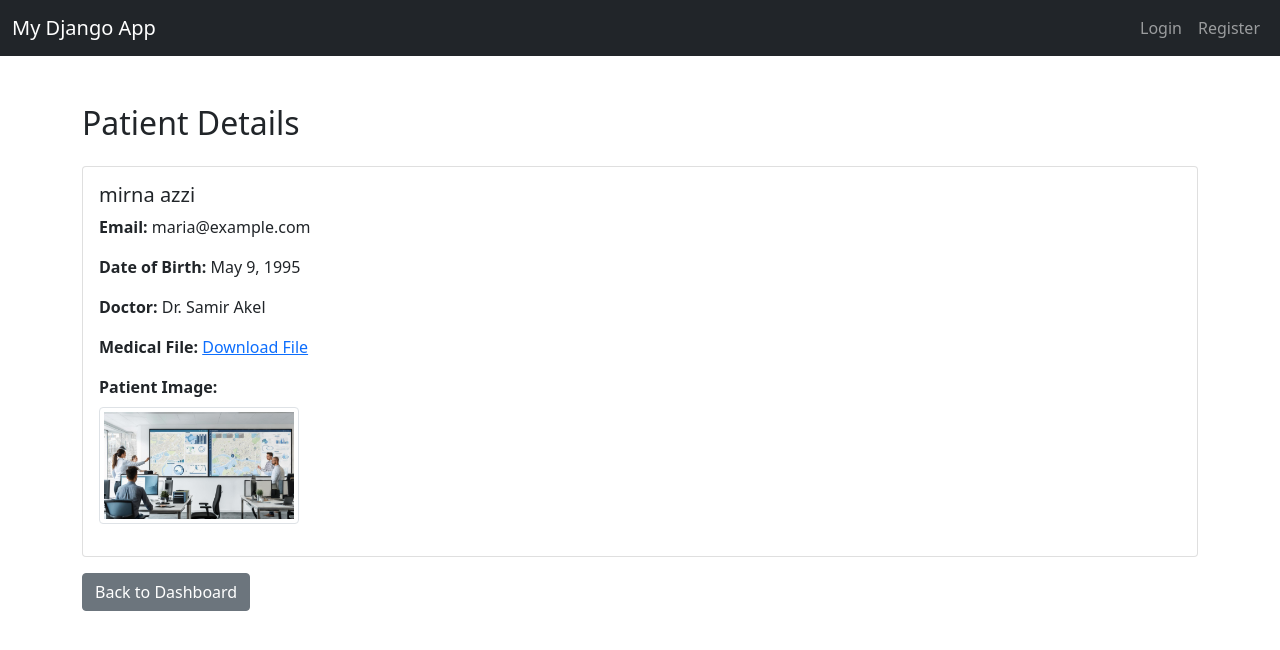
After one commit to MariaTheresaAzzi/Django-auth-crud, a Django app: page /user/view-patient/2/ in a window 1280 px wide. The commit adds this page. Shown: the top 650 px of the page. Run offline with Django 5.2, Linux system fonts and the light colour scheme; data comes from the database, SQL or seed files in the repository; both versions use the stored data as it was after the commit.

Commit message:
added some changes

```diff
--- a/mysite/settings.py
+++ b/mysite/settings.py
@@ -122,3 +122,7 @@ STATIC_URL = 'static/'
 # https://docs.djangoproject.com/en/5.1/ref/settings/#default-auto-field
 
 DEFAULT_AUTO_FIELD = 'django.db.models.BigAutoField'
+
+
+MEDIA_URL = '/media/'
+MEDIA_ROOT = BASE_DIR / 'media'
--- a/mysite/urls.py
+++ b/mysite/urls.py
@@ -16,6 +16,8 @@ Including another URLconf
 """
 from django.contrib import admin
 from django.urls import path, include
+from django.conf import settings
+from django.conf.urls.static import static
 
 urlpatterns = [
     path('admin/', admin.site.urls),
@@ -23,3 +25,6 @@ urlpatterns = [
     path('user/', include('django.contrib.auth.urls')),
     # path('patient/', include('patient.urls')),
 ]
+
+if settings.DEBUG:
+    urlpatterns += static(settings.MEDIA_URL, document_root=settings.MEDIA_ROOT)
--- a/user/models.py
+++ b/user/models.py
@@ -8,7 +8,7 @@ class Doctor(models.Model):
     department = models.CharField(max_length=255)
 
     def __str__(self):
-        return self.firstname  # Show doctor's name in admin panel & queries
+        return f"{self.firstname} {self.lastname}"
 
 
 class Patient(models.Model):
@@ -23,4 +23,4 @@ class Patient(models.Model):
     doctor = models.ForeignKey(Doctor, on_delete=models.SET_NULL, null=True, related_name="patients")
 
     def __str__(self):
-        return self.firstname  # Show patient's name in admin panel & queries
+        return f"{self.firstname} {self.lastname}"
--- /dev/null
+++ b/user/templates/patient/view_patient.html
@@ -0,0 +1,34 @@
+{% extends "base.html" %}
+
+{% block content %}
+<div class="container mt-5">
+    <h2 class="mb-4">Patient Details</h2>
+
+    <div class="card">
+        <div class="card-body">
+            <h5 class="card-title">{{ patient.firstname }} {{ patient.lastname }}</h5>
+            <p class="card-text"><strong>Email:</strong> {{ patient.email }}</p>
+            <p class="card-text"><strong>Date of Birth:</strong> {{ patient.date_of_birth }}</p>
+            <p class="card-text"><strong>Doctor:</strong> {{ patient.doctor }}</p>
+
+            <!-- ✅ Medical File Download -->
+            {% if patient.medical_file %}
+            <p class="card-text">
+                <strong>Medical File:</strong>
+                <a href="{{ patient.medical_file.url }}" download>Download File</a>
+            </p>
+            {% endif %}
+
+            <!-- ✅ Patient Image -->
+            {% if patient.image %}
+            <p>
+                <strong>Patient Image:</strong><br>
+                <img src="{{ patient.image.url }}" alt="Patient Image" width="200" class="img-thumbnail mt-2">
+            </p>
+            {% endif %}
+        </div>
+    </div>
+
+    <a href="{% url 'home' %}" class="btn btn-secondary mt-3">Back to Dashboard</a>
+</div>
+{% endblock %}
--- a/user/urls.py
+++ b/user/urls.py
@@ -1,5 +1,5 @@
 from django.urls import path
-from .views import home, register_view, login_view, logout_view, create_patient, update_patient, delete_patient, doctor_list, create_doctor, patient_list
+from .views import home, register_view, login_view, logout_view, create_patient, update_patient, delete_patient, doctor_list, create_doctor, patient_list, view_patient
 
 urlpatterns = [
     path('', patient_list, name='home'),  # Add a name for this route
@@ -7,6 +7,7 @@ urlpatterns = [
     path('login/', login_view, name='login'),
     path('logout/', logout_view, name='logout'),
     path('doctor/', doctor_list, name='doctor'),
+    path('view-patient/<int:pk>/', view_patient, name='view-patient'),
     path('create-patient/', create_patient, name='create-patient'),
     path('update-patient/<int:pk>/', update_patient, name='update-patient'),
     path('delete-patient/<int:pk>/', delete_patient, name='delete-patient'),
--- a/user/views.py
+++ b/user/views.py
@@ -6,12 +6,28 @@ from django.contrib.auth.decorators import login_required
 from django.contrib import messages
 from .forms import PatientForm, DoctorForm
 from .models import Patient, Doctor
+from django.db.models import Q
 
 @login_required
 # Create your views here.
+# def home(request):
+#     # return HttpResponse("Hello, world. You're at the user home page.")
+#     return render(request, 'home.html')
+
 def home(request):
-    # return HttpResponse("Hello, world. You're at the user home page.")
-    return render(request, 'home.html')
+    query = request.GET.get('q', '')
+    patients = Patient.objects.all()
+
+    if query:
+        patients = patients.filter(
+            Q(firstname__icontains=query) |
+            Q(lastname__icontains=query) |
+            Q(doctor__firstname__icontains=query) |
+            Q(doctor__lastname__icontains=query)
+        )
+
+    patients = patients.order_by('firstname')
+    return render(request, 'home.html', {'patients': patients})
 
 def register_view(request):
     if request.method == 'POST':
@@ -62,9 +78,25 @@ def create_patient(request):
     return render(request, "patient/create_patient.html", {'form': form})
     # return render(request, 'create_patient.html', {'form': form})
 
+# def patient_list(request):
+#     patients = Patient.objects.all()
+#     return render(request, 'home.html', {'patients': patients})
+
 def patient_list(request):
+    query = request.GET.get('q', '')
     patients = Patient.objects.all()
+
+    if query:
+        patients = patients.filter(
+            Q(firstname__icontains=query) |
+            Q(lastname__icontains=query) |
+            Q(doctor__firstname__icontains=query) |
+            Q(doctor__lastname__icontains=query)
+        )
+
+    patients = patients.order_by('firstname')
     return render(request, 'home.html', {'patients': patients})
+
 
 def update_patient(request, pk):
     patient = Patient.objects.get(id=pk)
@@ -82,9 +114,22 @@ def delete_patient(request, pk):
     patient.delete()
     return redirect('home')
 
+def view_patient(request, pk):
+    patient = Patient.objects.get(id=pk)
+    return render(request, 'patient/view_patient.html', {'patient': patient})
+
 
 def doctor_list(request):
+    query = request.GET.get('q', '')
     doctors = Doctor.objects.all()
+
+    if query:
+        doctors = doctors.filter(
+            Q(firstname__icontains=query) |
+            Q(lastname__icontains=query)
+        )
+
+    doctors = doctors.order_by('firstname')
     return render(request, 'doctor/doctor.html', {'doctors': doctors})
 
 def create_doctor(request):
@@ -92,7 +137,7 @@ def create_doctor(request):
         form = DoctorForm(request.POST)
         if form.is_valid():
             form.save()
-            return redirect('doctor/doctor.html')
+            return redirect('doctor')
     else:
         form = DoctorForm()
     return render(request, "doctor/create_doctor.html", {'form': form})
```
Also changed, not shown: user/templates/doctor/doctor.html (+24 -1 lines), user/templates/home.html (+24 -4 lines), db.sqlite3, media/patient_images/11c29672-a547-42fb-97ae-faad01524756.jpg (added), patient_images/11c29672-a547-42fb-97ae-faad01524756.jpg (added), patient_images/11c29672-a547-42fb-97ae-faad01524756_1.jpg (added), patient_images/11c29672-a547-42fb-97ae-faad01524756_GvRC52r.jpg (added), 4 other files.
